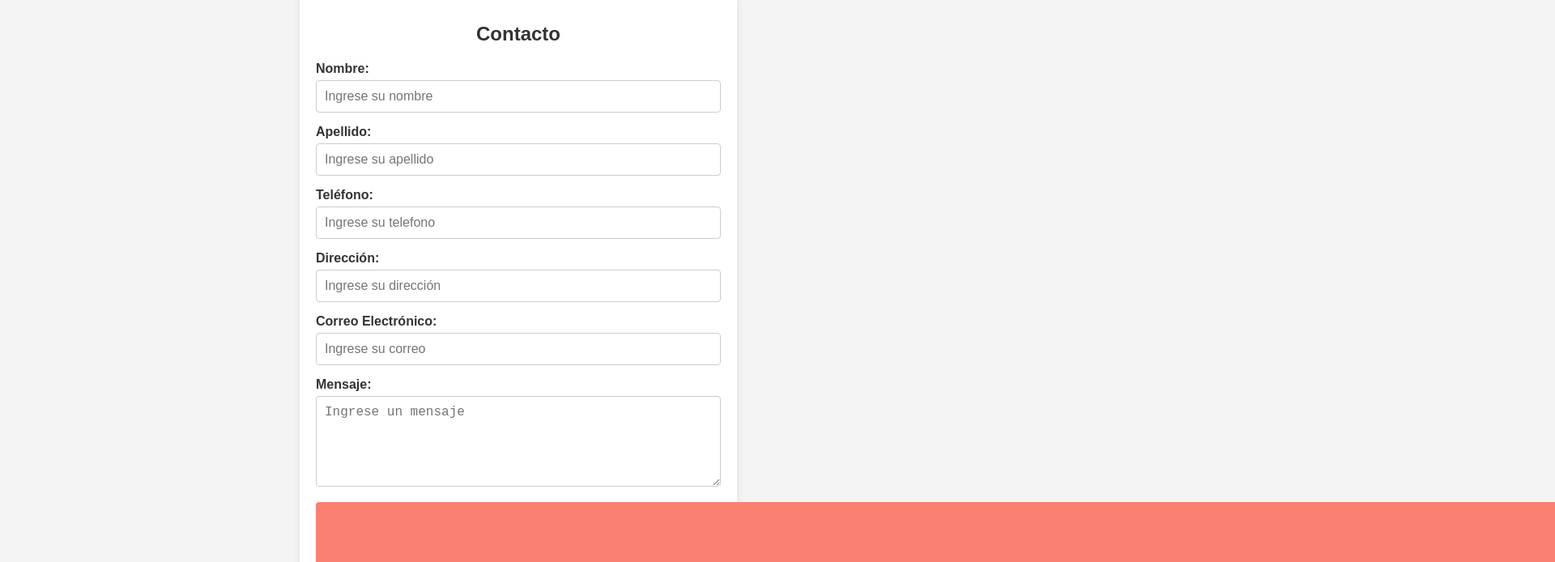
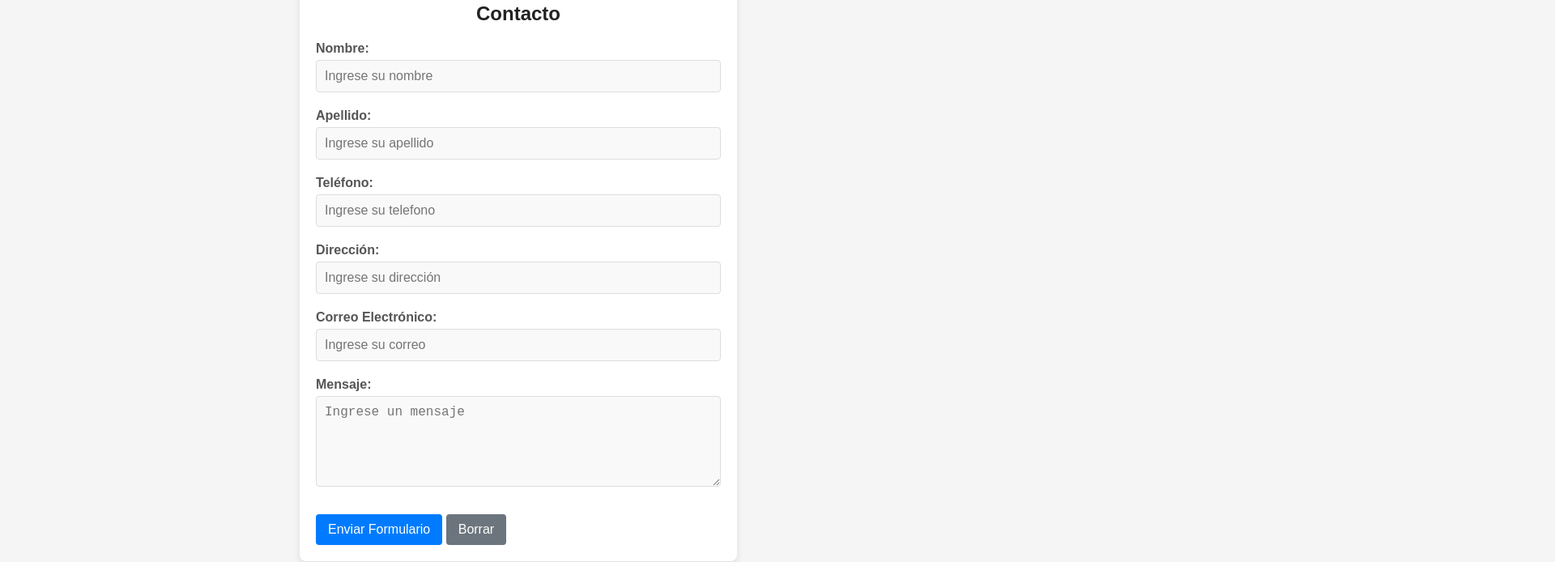
Before and after one commit to tebalv/PilarTecno-Git--grupal, a plain HTML site: page index.html in a window 1280 px wide. Shown: the part 62-756 px from the top of the page at 81% size, 1920 px wide, since content can reach past the window. Drawn offline with Linux system fonts and the light colour scheme.

Commit message:
Changing style and adding JS

```diff
--- a/index.html
+++ b/index.html
@@ -38,5 +38,6 @@
             <input type="reset" value="Borrar" class="btn">
         </form>
     </div>
+    <script src="script.js"></script>
 </body>
 </html>
--- /dev/null
+++ b/script.js
@@ -0,0 +1,38 @@
+document.addEventListener('DOMContentLoaded', function() {
+    const form = document.querySelector('form');
+    const formContainer = document.querySelector('.form-container');
+
+    // Muestra el contenedor del formulario con una transición
+    formContainer.classList.add('show');
+
+    // Maneja el envío del formulario
+    form.addEventListener('submit', function(event) {
+        event.preventDefault(); // Evita el envío real del formulario para efectos de demostración
+
+        // Crea un mensaje de éxito
+        const message = document.createElement('div');
+        message.className = 'success-message';
+        message.textContent = '¡Formulario enviado exitosamente!';
+        formContainer.appendChild(message);
+
+        // Oculta el mensaje después de 3 segundos
+        setTimeout(() => {
+            message.style.opacity = 0;
+            setTimeout(() => {
+                formContainer.removeChild(message);
+            }, 500); // Espera a que la transición de opacidad termine
+        }, 3000);
+    });
+
+    // Validación dinámica de campos
+    const inputs = form.querySelectorAll('input, textarea');
+    inputs.forEach(input => {
+        input.addEventListener('input', function() {
+            if (this.checkValidity()) {
+                this.style.borderColor = '#28a745'; // Verde para válido
+            } else {
+                this.style.borderColor = '#dc3545'; // Rojo para inválido
+            }
+        });
+    });
+});
--- a/styles.css
+++ b/styles.css
@@ -1,67 +1,112 @@
+/* Estilos generales para el body */
 body {
-    font-family: Arial, sans-serif;
-    background-color: #f4f4f4;
     margin: 0;
     padding: 0;
+    font-family: Arial, sans-serif;
+    background-color: #f5f5f5; /* Color de fondo gris claro */
+    color: #333; /* Color de texto gris oscuro */
+    display: flex;
+    justify-content: center;
+    align-items: center;
+    height: 100vh; /* Asegura que el contenido esté centrado verticalmente */
 }
 
+/* Estilos para el contenedor del formulario */
 .form-container {
+    background-color: #fff; /* Fondo blanco para el contenedor */
+    border-radius: 8px; /* Bordes redondeados */
+    box-shadow: 0 4px 8px rgba(0, 0, 0, 0.1); /* Sombra sutil */
+    padding: 20px;
     width: 100%;
-    max-width: 500px;
-    margin: 50px auto;
-    background-color: #fff;
-    padding: 20px;
-    border-radius: 8px;
-    box-shadow: 0 0 10px rgba(0, 0, 0, 0.1);
+    max-width: 500px; /* Ancho máximo para el contenedor */
+    opacity: 0; /* Inicialmente oculto para la transición */
+    transition: opacity 0.5s ease; /* Transición suave */
 }
 
-h2 {
-    text-align: center;
-    color: #333;
-    margin-bottom: 20px;
+.form-container.show {
+    opacity: 1; /* Mostrar el contenedor cuando se aplica la clase 'show' */
 }
 
-.form-group {
-    margin-bottom: 15px;
+/* Estilos para los encabezados */
+h2 {
+    margin-top: 0;
+    color: #222; /* Color del encabezado gris oscuro */
+    text-align: center; /* Centrando el texto */
 }
 
+/* Estilos para los grupos de formulario */
+.form-group {
+    margin-bottom: 20px; /* Espacio entre grupos de formulario */
+}
+
+/* Estilos para las etiquetas */
 label {
     display: block;
     font-weight: bold;
     margin-bottom: 5px;
-    color: #333;
+    color: #555; /* Color gris medio para las etiquetas */
 }
 
+/* Estilos para los campos de entrada */
 input[type="text"],
 input[type="tel"],
 input[type="email"],
-input[type="reset"],
 textarea {
-    width: 100%;
+    width: 100%; /* Ocupa todo el ancho del contenedor */
     padding: 10px;
-    border: 1px solid #ccc;
-    border-radius: 4px;
-    box-sizing: border-box;
+    border: 1px solid #ddd; /* Borde gris claro */
+    border-radius: 4px; /* Bordes redondeados */
+    box-sizing: border-box; /* Incluye el padding y el borde en el ancho total */
     font-size: 16px;
+    background-color: #f9f9f9; /* Fondo ligeramente gris */
 }
 
-textarea {
-    resize: vertical;
-}
-
+/* Estilos para el botón de enviar y borrar */
 .btn {
+    background-color: #007BFF; /* Color de fondo azul */
+    color: #fff; /* Color del texto blanco */
+    border: none;
+    padding: 10px 15px;
+    border-radius: 4px; /* Bordes redondeados */
+    cursor: pointer;
+    font-size: 16px;
+    text-align: center;
     display: inline-block;
-    width: 100%;
-    padding: 10px;
-    background-color: #007bff;
-    color: white;
-    border: 2000px solid salmon;
-    border-radius: 4px;
-    font-size: 16px;
-    cursor: pointer;
-    transition: background-color 0.3s ease;
+    text-decoration: none;
+    margin-top: 10px;
 }
 
 .btn:hover {
-    background-color: #0056b3;
+    background-color: #0056b3; /* Color de fondo azul oscuro en hover */
 }
+
+/* Estilo para el botón de reset */
+input[type="reset"] {
+    background-color: #6c757d; /* Color de fondo gris */
+    color: #fff; /* Color del texto blanco */
+    border: none;
+    padding: 10px 15px;
+    border-radius: 4px; /* Bordes redondeados */
+    cursor: pointer;
+    font-size: 16px;
+    text-align: center;
+    display: inline-block;
+    text-decoration: none;
+    margin-top: 10px;
+}
+
+input[type="reset"]:hover {
+    background-color: #5a6268; /* Color de fondo gris oscuro en hover */
+}
+
+/* Mensaje de éxito */
+.success-message {
+    background-color: #28a745; /* Color verde para éxito */
+    color: #fff;
+    padding: 15px;
+    border-radius: 4px;
+    text-align: center;
+    margin-top: 20px;
+    opacity: 1;
+    transition: opacity 0.5s ease;
+}
```
